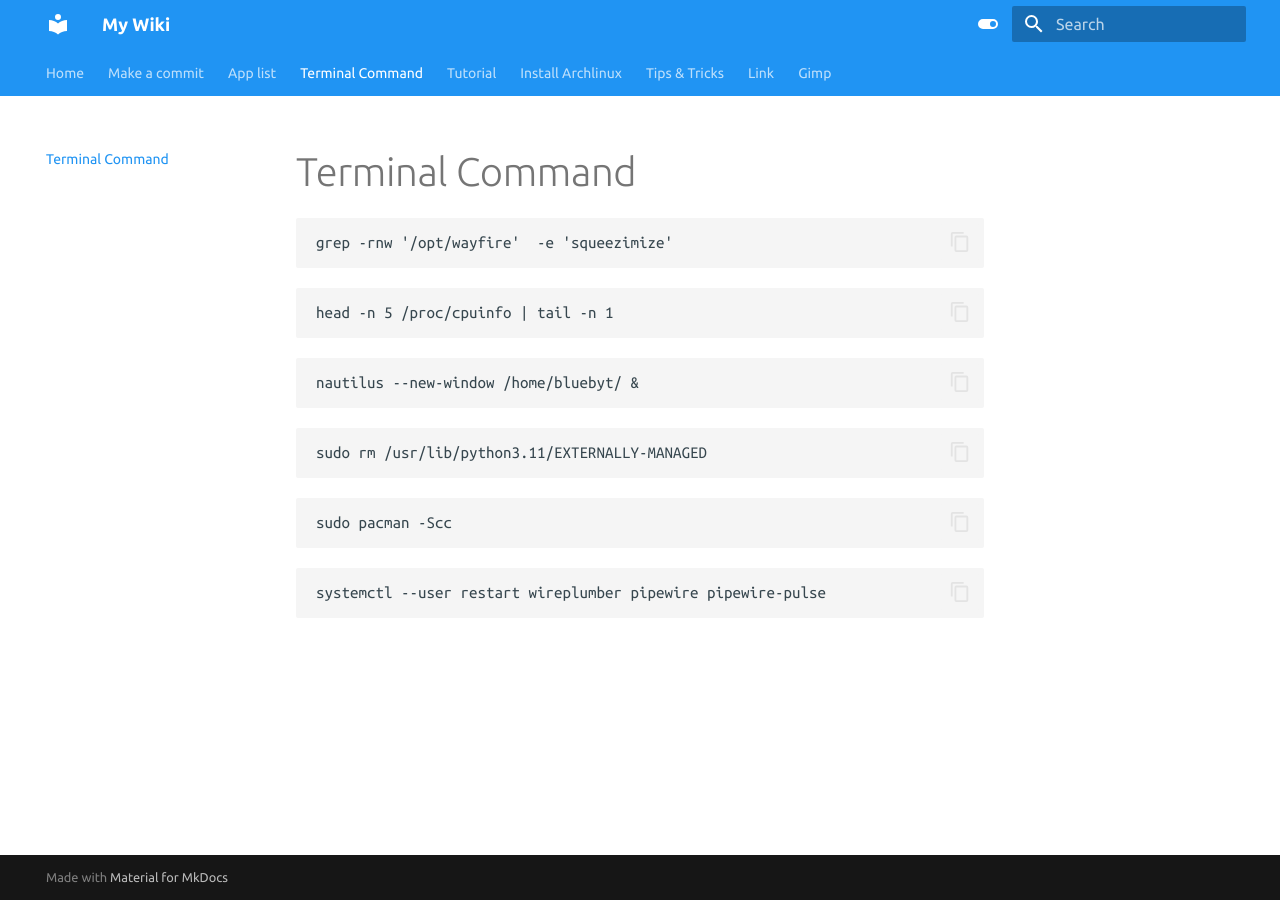
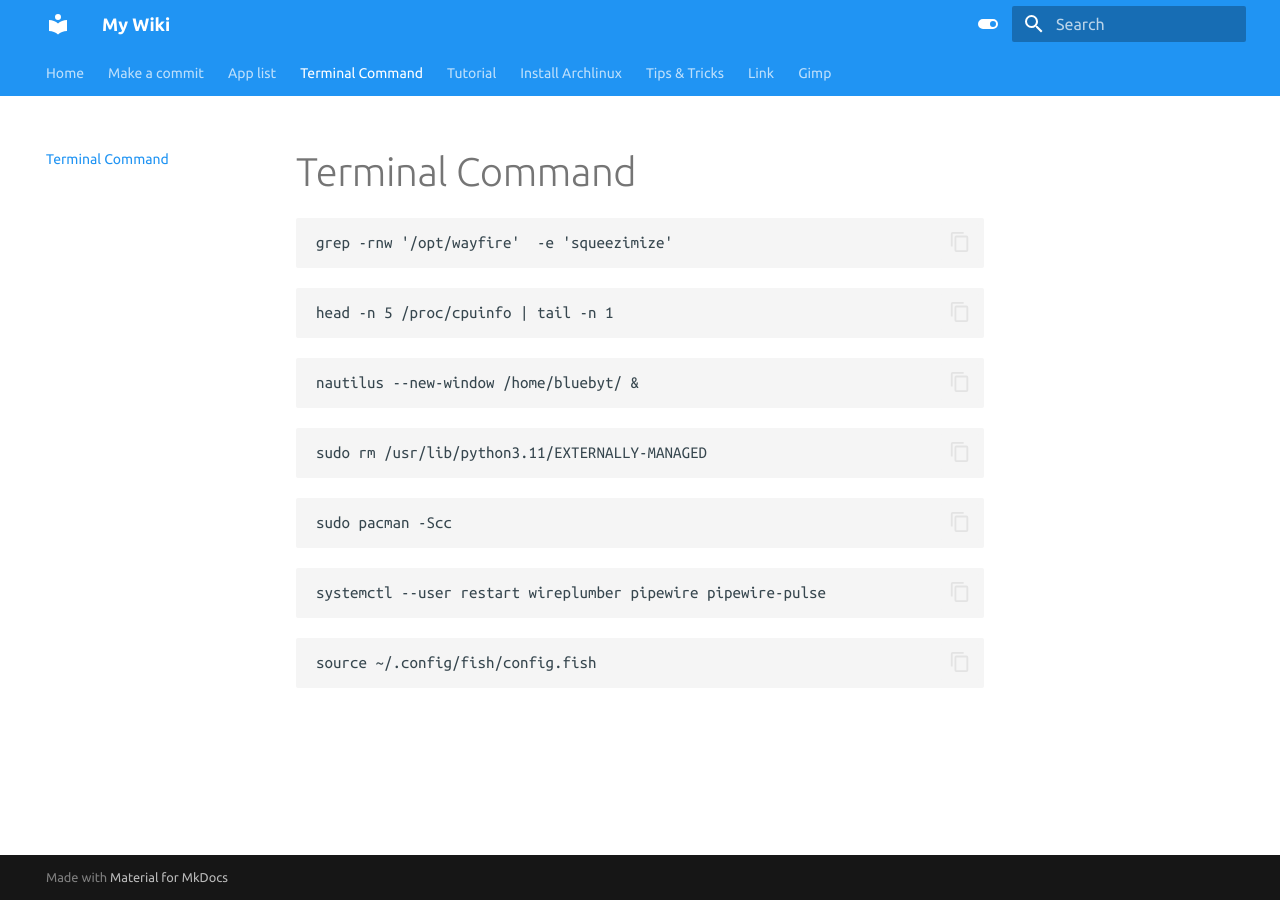
Before and after one commit to bluebyt/MyWiki, an MkDocs documentation site: the page built from docs/TerminalCommand.md, in a window 1280 px wide. Built offline with MkDocs 1.6.1 and Material for MkDocs 9.7.7, drawn with Linux system fonts in a browser that asks for light colours.

Commit message:
Add command

````diff
--- a/docs/TerminalCommand.md
+++ b/docs/TerminalCommand.md
@@ -22,3 +22,7 @@ sudo pacman -Scc
 ```
 systemctl --user restart wireplumber pipewire pipewire-pulse
 ```
+
+```
+source ~/.config/fish/config.fish
+```
````
